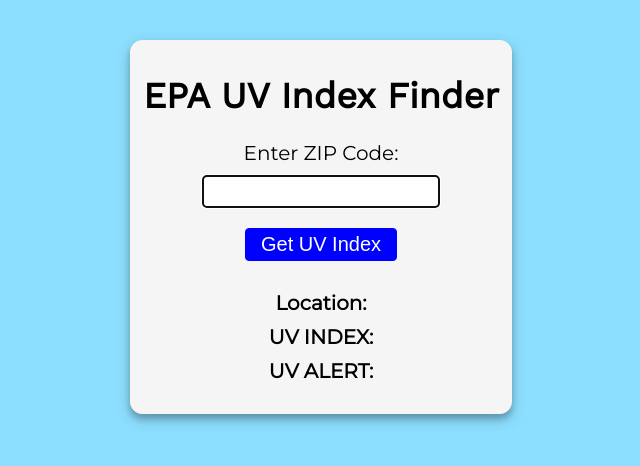
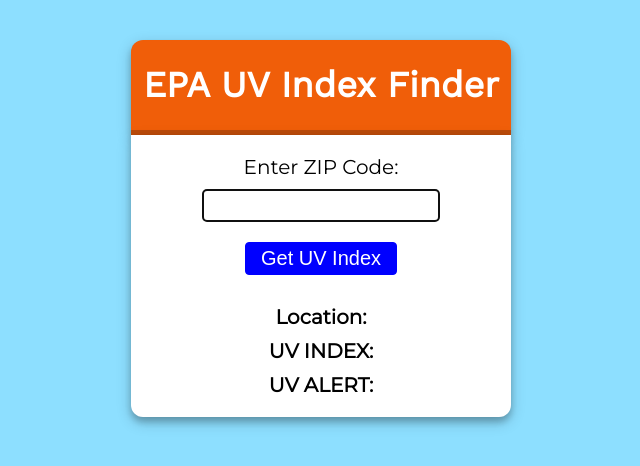
Before and after one commit to pedro-hernandez/epa-react-redux, a React app: page / in a window 1280 px wide. Shown: the top 466 px of the page, without its empty margins (319-959 px from the left). Built offline with nearby package versions, Linux system fonts and the light colour scheme.

Commit message:
css: card polish

```diff
--- a/src/css/style.css
+++ b/src/css/style.css
@@ -7,10 +7,30 @@
     flex-direction: column;
     width: 30%;
     margin: 40px auto;
-    padding: 10px 0 30px 0;
+    /* padding: 10px 0 30px 0;
     background: #f5f5f5;
     border: 1px solid #f5f5f5;
-    border-radius: 12px;
+    border-radius: 12px; */
+    /* box-shadow: 0 5px 6px 0 rgba(0, 0, 0, 0.2), 0 5px 15px 0 rgba(0, 0, 0, 0.2); */
+}
+
+.card-header {
+    background: #f05e09;
+    border-top-left-radius: 12px;
+    border-top-right-radius: 12px;
+    border-bottom: 5px solid #bb4b0a;
+    box-shadow: 0 5px 6px 0 rgba(0, 0, 0, 0.2), 0 5px 15px 0 rgba(0, 0, 0, 0.2);
+    color: #ffffff;
+}
+
+.card-content {
+    display: flex;
+    flex-direction: column;
+    background: #fff;
+    border-bottom-left-radius: 12px;
+    border-bottom-right-radius: 12px;
+    padding-top: 20px;
+    padding-bottom: 20px;
     box-shadow: 0 5px 6px 0 rgba(0, 0, 0, 0.2), 0 5px 15px 0 rgba(0, 0, 0, 0.2);
 }
 
--- a/src/js/components/App.jsx
+++ b/src/js/components/App.jsx
@@ -7,9 +7,13 @@
 
 const App = () => (
     <div className="container">
+        <div className="card-header">
         <h1 className="h1">EPA UV Index Finder</h1>
+        </div>
+        <div className="card-content">
         <Form />
         <Results />
+        </div>
     </div>
 )
 
```
